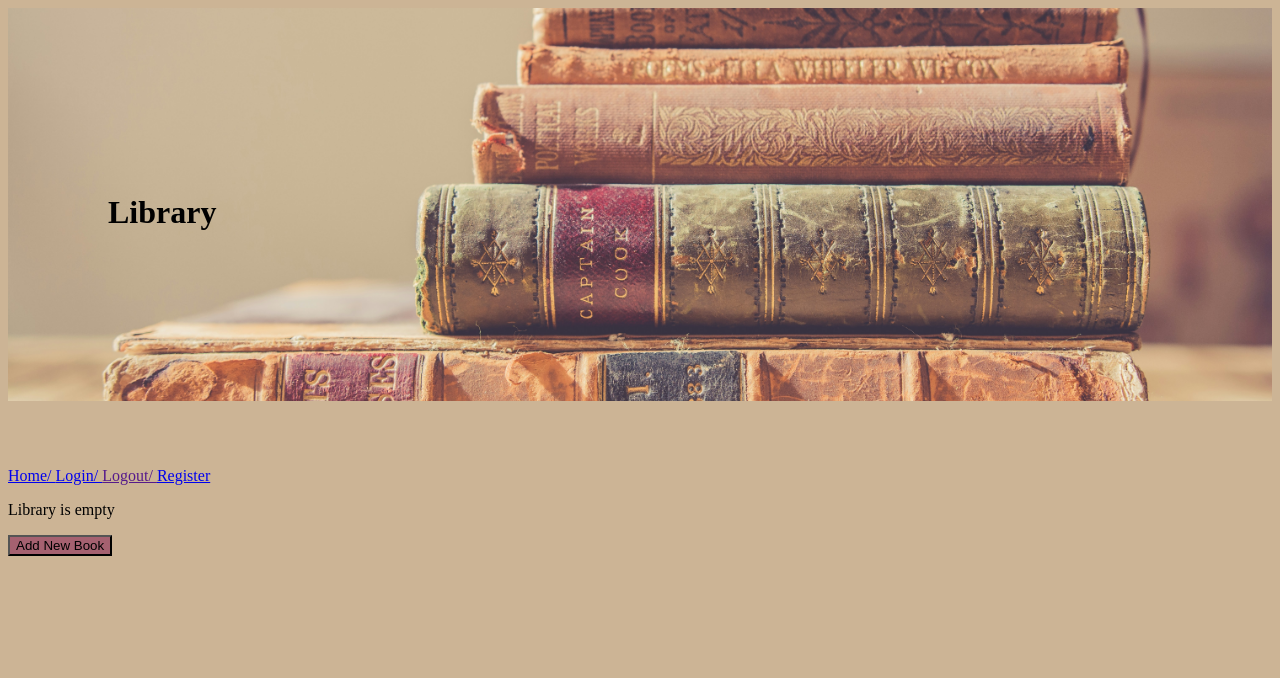
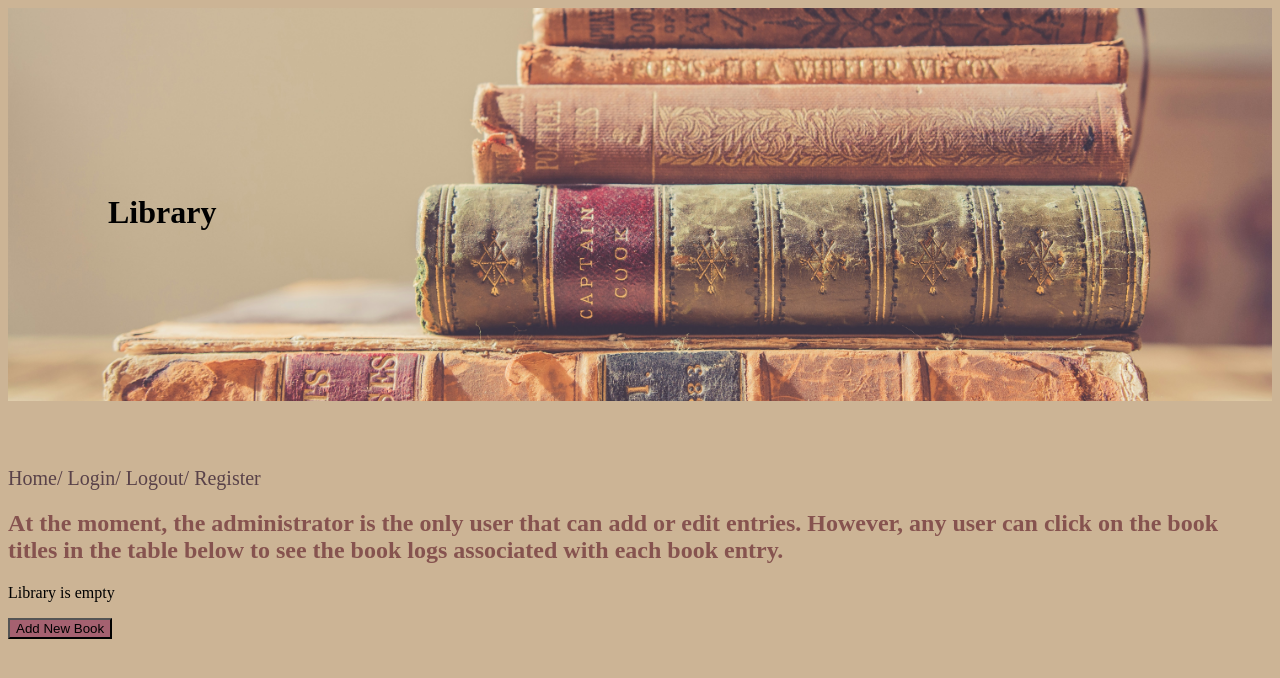
Before and after one commit to purplemo340/Library, a Flask app: page / in a window 1280 px wide; the page is wider, and only the part inside the window is pictured. Shown: the top 678 px of that part. Run offline with Flask 3, Linux system fonts and the light colour scheme; data that the repository does not hold is empty; some libraries are stand-ins or nearby versions.

Commit message:
Added a new Log table to keep track of the logs to the book entries

```diff
--- a/app.py
+++ b/app.py
@@ -1,74 +1,111 @@
-
+#Import Libraries
+from __future__ import annotations
 from flask import Flask, render_template, request, redirect, url_for, abort
 from flask_bootstrap import Bootstrap5
 from flask_sqlalchemy import SQLAlchemy
-from sqlalchemy.orm import DeclarativeBase, Mapped, mapped_column
-from sqlalchemy import Integer, String, Float, Text, Boolean
-#from flask_login import UserMixin, login_user, LoginManager, current_user, logout_user, login_required
+from sqlalchemy.orm import DeclarativeBase, Mapped, mapped_column, relationship
+from sqlalchemy import Integer, String, Float, Text, Boolean, ForeignKey
+from typing import List
 from flask_wtf import FlaskForm
-
 from flask_login import UserMixin, login_user, LoginManager, current_user, logout_user, login_required
 from functools import wraps
-from wtforms import StringField, SubmitField, EmailField, PasswordField
+from wtforms import StringField, SubmitField, EmailField, PasswordField, DateTimeField
 from werkzeug.security import generate_password_hash, check_password_hash
 from wtforms.validators import DataRequired, URL
 from flask_ckeditor import CKEditor
 from flask_ckeditor import CKEditorField
+from datetime import datetime
+import os
 
-import os
+
 app = Flask(__name__)
 app.config['SECRET_KEY'] = os.environ.get('Flask_Key')
 Bootstrap5(app)
-login_manager=LoginManager()
+login_manager = LoginManager()
 login_manager.init_app(app)
+
+
 @login_manager.user_loader
 def load_user(user_id):
     return db.get_or_404(User, user_id)
+
+
 def admin_only(f):
     @wraps(f)
     def admin(*args, **kwargs):
         print("a")
-        if current_user.is_authenticated==False or current_user.id!=1:
+        if not current_user.is_authenticated or current_user.id != 1:
             return abort(403)
         return f(*args, **kwargs)
     return admin
+
+
 class Base(DeclarativeBase):
   pass
-db=SQLAlchemy(model_class=Base)
+
+
+db = SQLAlchemy(model_class=Base)
+
+
 app.config["SQLALCHEMY_DATABASE_URI"] = os.environ.get("DB_URI", "sqlite:///new_books_collection.db")
 db.init_app(app)
 
+
 class LoginForm(FlaskForm):
-
     name = StringField("Username", validators=[DataRequired()])
     password=PasswordField("Password", validators=[DataRequired()])
     submit = SubmitField("Log In")
 
+
 class RegisterForm(FlaskForm):
     name = StringField("Username", validators=[DataRequired()])
-    password=PasswordField("Password", validators=[DataRequired()])
+    password = PasswordField("Password", validators=[DataRequired()])
     submit = SubmitField("Register")
+
+
 class LogForm(FlaskForm):
-    name = StringField("Username", validators=[DataRequired()])
     log = CKEditorField("Book Log", validators=[DataRequired()])
     submit = SubmitField("Log")
+
+
+class BookForm(FlaskForm):
+    name = StringField("Book Name", validators=[DataRequired()])
+    author = StringField("Author", validators=[DataRequired()])
+    rating = StringField("Rating", validators=[DataRequired()])
+    status = StringField("Finished?", validators=[DataRequired()])
+    submit = SubmitField("Add Book")
+
 class Books(db.Model):
+    __tablename__ = "bookshelves"
     id: Mapped[int] = mapped_column(primary_key=True)
     title: Mapped[str] = mapped_column(String(250), unique=True, nullable=False)
-    author: Mapped[str] =mapped_column(String(250), nullable=False)
+    author: Mapped[str] = mapped_column(String(250), nullable=False)
     rating: Mapped[float] = mapped_column(Float, nullable=False)
-    complete: Mapped[bool] = mapped_column(Boolean, nullable=False)
-    #log:Mapped[str] = mapped_column(Text, nullable=False)
+    complete: Mapped[str] = mapped_column(String(250), nullable=False)
+    books: Mapped[List["Logs"]] = relationship(back_populates="book_log")
+
+
 class User(UserMixin, db.Model):
+    __tablename__ = "readers"
     id: Mapped[int] = mapped_column(Integer, primary_key=True)
     password: Mapped[str] = mapped_column(String(100))
     name: Mapped[str] = mapped_column(String(1000))
+
+
+class Logs(db.Model):
+    __tablename__ = "book_logs"
+    id: Mapped[int] = mapped_column(primary_key=True)
+    log: Mapped[str] = mapped_column(Text, nullable=False)
+    date: Mapped[str] = mapped_column(String(250), nullable=False)
+    book_id: Mapped[int] = mapped_column(Integer, db.ForeignKey("bookshelves.id"))
+    book_log = relationship("Books", back_populates="books")
+
+
 with app.app_context():
     db.create_all()
-all_books = []
 
 
-@app.route('/' , methods=["POST", "GET"])
+@app.route('/', methods=["GET"])
 def home():
     with app.app_context():
         result = db.session.execute(db.select(Books).order_by(Books.title))
@@ -79,52 +116,46 @@ def home():
 @app.route("/add", methods=["POST", "GET"])
 @admin_only
 def add():
-    if request.method== "POST":
-        # book={'title': request.form['name'], 'author': request.form['author'], 'rating':request.form['rating']}
-        # all_books.append(book)
+    form=BookForm()
+    if request.method == "POST":
         with app.app_context():
             book1=Books(
                 title=request.form['name'],
                 author=request.form['author'],
-                rating=request.form['rating'])
+                rating=request.form['rating'],
+                complete=request.form['status'])
             db.session.add(book1)
             db.session.commit()
-            result = db.session.execute(db.select(Books).order_by(Books.title))
-            all_books=result.scalars()
-            print(all_books)
             return redirect(url_for('home'))
 
-    return render_template("add.html")
+    return render_template("add.html", form=form)
+
+
 @app.route('/edit', methods=["POST", "GET"])
 @admin_only
 def edit():
-
-
     if request.method == "POST":
-
         new_book = request.form['new_name']
         old_book = request.args.get('id')
-        if request.form['choice']=="author_option":
+        if request.form['choice'] == "author_option":
+            with app.app_context():
+                book_update = db.session.execute(db.select(Books).where(Books.id == old_book)).scalar()
+                book_update.author = new_book
+                db.session.commit()
+                return redirect(url_for('home'))
+        if request.form['choice'] == "title_option":
             with app.app_context():
 
                 book_update = db.session.execute(db.select(Books).where(Books.id == old_book)).scalar()
-                book_update.author = new_book
+                book_update.title = new_book
 
                 db.session.commit()
                 return redirect(url_for('home'))
-        if request.form['choice']=="title_option":
+        if request.form['choice'] == "rating_option":
             with app.app_context():
 
-                book_update = db.session.execute(db.select(Books).where(Books.id==old_book)).scalar()
-                book_update.title=new_book
-
-                db.session.commit()
-                return redirect(url_for('home'))
-        if request.form['choice']=="rating_option":
-            with app.app_context():
-
-                book_update = db.session.execute(db.select(Books).where(Books.id==old_book)).scalar()
-                book_update.rating=new_book
+                book_update = db.session.execute(db.select(Books).where(Books.id == old_book)).scalar()
+                book_update.rating = new_book
 
                 db.session.commit()
                 return redirect(url_for('home'))
@@ -133,21 +164,21 @@ def edit():
         result = db.session.execute(db.select(Books).order_by(Books.title))
         all_books = result.scalars()
         return render_template("edit.html", id=old, shelf=all_books)
+
+
 @app.route('/delete')
 @admin_only
 def delete():
     with app.app_context():
-        result = db.session.execute(db.select(Books).order_by(Books.title))
-        all_books = result.scalars()
-    with app.app_context():
-        book_id=request.args.get('id')
+        book_id = request.args.get('id')
         book_del = db.get_or_404(Books, book_id)
         db.session.delete(book_del)
         db.session.commit()
         return redirect(url_for('home'))
     return redirect(url_for('home'))
 
-@app.route('/login', methods=["POST","GET"])
+
+@app.route('/login', methods=["POST", "GET"])
 def login():
     l_form=LoginForm()
     if l_form.validate_on_submit:
@@ -157,33 +188,61 @@ def login():
         if user and check_password_hash(user.password, password):
             login_user(user)
             return redirect(url_for('home'))
+    return render_template("login.html", form=l_form)
 
-    return render_template("login.html", form=l_form)
+
 @app.route('/logout')
 @login_required
 def logout():
     logout_user()
     return redirect(url_for('home'))
+
+
 @app.route('/register', methods=["POST", "GET"])
 def register():
-    r_form=RegisterForm()
+    r_form = RegisterForm()
     if r_form.validate_on_submit():
-        name=request.form.get('name')
-        double=db.session.execute(db.select(User).where(User.name==name)).scalar()
+        name = request.form.get('name')
+        double = db.session.execute(db.select(User).where(User.name == name)).scalar()
         if double:
             return redirect(url_for('login'))
         else:
             secure = generate_password_hash(request.form.get('password'), method='pbkdf2:sha256', salt_length=8)
             new_user = User(
                 password=secure,
-                name=request.form.get('name'),
+                name=request.form.get('name')
             )
-
-
             db.session.add(new_user)
             db.session.commit()
             return redirect(url_for('login'))
     return render_template("register.html", form=r_form)
 
+
+@app.route('/log/<int:book_id>', methods=["POST", "GET"])
+@login_required
+@admin_only
+def post_log(book_id):
+    form = LogForm()
+    result = db.session.execute(db.select(Books).where(Books.id == book_id))
+    book = result.scalar()
+    if form.validate_on_submit():
+        new_log = Logs(
+            log=form.log.data,
+            book_log=book,
+            date=datetime.now().strftime('%b. %d, %Y  %I:%M:%S%p')
+        )
+        db.session.add(new_log)
+        db.session.commit()
+        return redirect(url_for('show_log', book_id=book_id))
+    return render_template('log.html', form=form, book_id=book_id)
+
+
+@app.route('/show_log/<int:book_id>', methods=["POST", "GET"])
+def show_log(book_id):
+    result = db.session.execute(db.select(Logs).where(Logs.book_id == book_id))
+    logs = result.scalars().all()
+    return render_template('show_log.html', all_logs=logs, book_id=book_id)
+
+
 if __name__ == "__main__":
     app.run(debug=True)
--- a/static/style.css
+++ b/static/style.css
@@ -48,3 +48,13 @@ th{
     text-transform: uppercase;
     background-color: var(--bs-purple);
 }
+
+.menu{
+    text-decoration: None;
+    color: var(--bs-dark-purple);
+    font-size: 20px
+
+}
+.disclaimer{
+    color: var(--bs-purple)
+}
--- a/templates/header.html
+++ b/templates/header.html
@@ -15,7 +15,7 @@
 <body>
 <br>
     <div class="menu">
-        <a href="{{url_for('home')}}">Home/ </a><a href="{{url_for('login')}}">Login/ </a><a href="">Logout/ </a><a href="{{url_for('register')}}">Register</a>
+        <a class="menu" href="{{url_for('home')}}">Home/ </a><a class="menu" href="{{url_for('login')}}">Login/ </a><a class="menu" href="">Logout/ </a><a class="menu" href="{{url_for('register')}}">Register</a>
     </div>
 </body>
 </html>
--- a/templates/index.html
+++ b/templates/index.html
@@ -3,6 +3,9 @@
   <html>
   <body>
 
+  <h2 class="disclaimer">At the moment, the administrator is the only user that can add or edit entries.
+  However, any user can click on the book titles in the table below to see the book logs associated with
+  each book entry. </h2>
 
       {% if shelf==[] %}
       <p>Library is empty{{shelf.text}}</p>
@@ -16,7 +19,8 @@
         </tr>
         {%for book in shelf:%}
         <tr>
-          <td>{{book.title}} </td>
+          <td><a href="{{url_for('show_log', book_id=book.id)}}">{{book.title}}</a> </td>
+
           <td> {{book['author']}} </td>
           <td>{{book['rating']}} /10</td>
           <td><a href="{{url_for('edit', id=book.id)}}">
```
Also changed, not shown: templates/add.html (+5 -12 lines), instance/new_books_collection.db (deleted).
